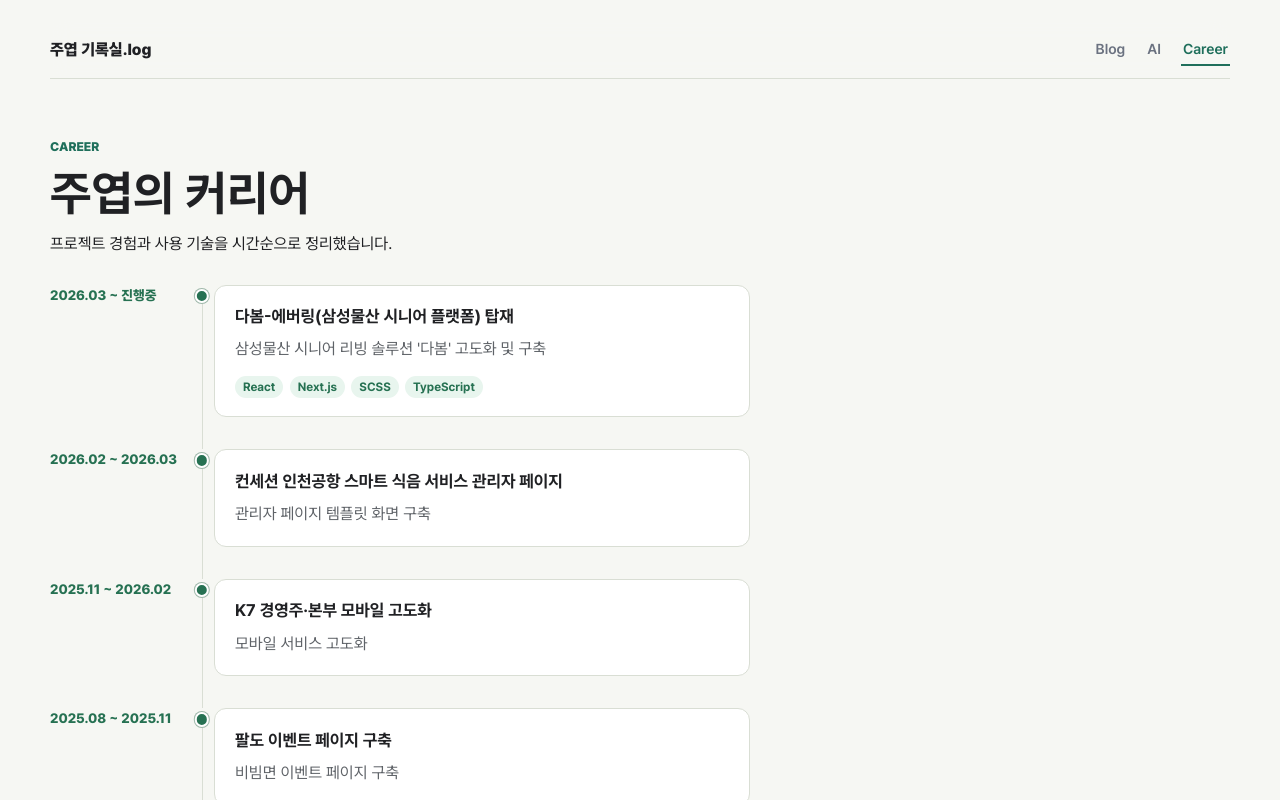
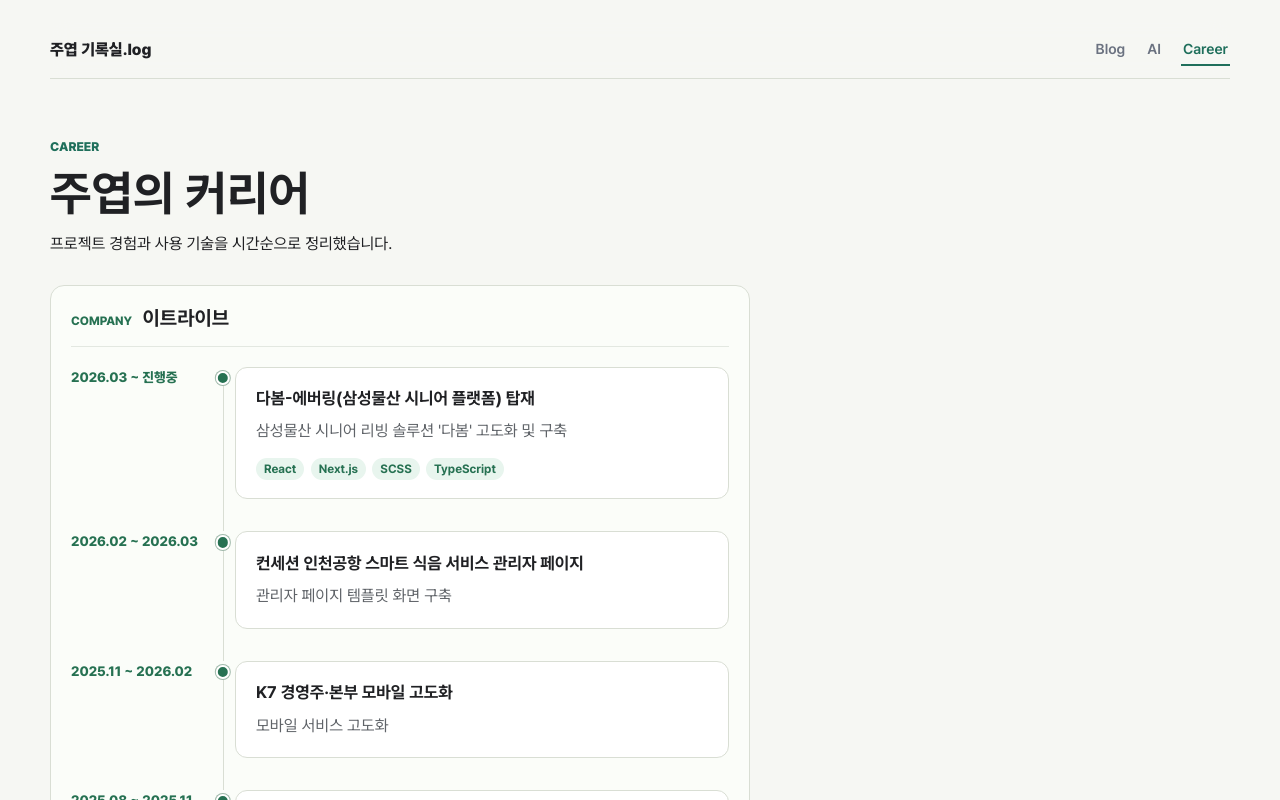
Before and after one commit to myeolgu/blog, a React (Vite) app: page / in a window 1280 px wide. Both pictures are taken after a click on the button "Career". Shown: the top 800 px of the page. Built offline with nearby package versions, Linux system fonts and the light colour scheme.

Commit message:
커리어 이트라이브 프로젝트 그룹 추가

```diff
--- a/src/App.jsx
+++ b/src/App.jsx
@@ -485,12 +485,17 @@ function CareerPage() {
       <p className="eyebrow">Career</p>
       <h2 id="career-title">주엽의 커리어</h2>
       <p className="career-intro">프로젝트 경험과 사용 기술을 시간순으로 정리했습니다.</p>
+      <section className="career-company" aria-labelledby="etribe-title">
+        <header>
+          <p>Company</p>
+          <h3 id="etribe-title">이트라이브</h3>
+        </header>
         <ol className="career-timeline">
           {careerProjects.map((project) => (
             <li className="career-entry" key={`${project.period}-${project.title}`}>
               <time>{project.period}</time>
               <div className="career-card">
-              <h3>{project.title}</h3>
+                <h4>{project.title}</h4>
                 <p>{project.summary}</p>
                 {project.responsibilities && (
                   <ul>
@@ -510,6 +515,7 @@ function CareerPage() {
             </li>
           ))}
         </ol>
+      </section>
     </section>
   );
 }
--- a/src/styles.css
+++ b/src/styles.css
@@ -672,6 +672,35 @@ p {
   margin-bottom: 2rem;
 }
 
+.career-company {
+  padding: 1.25rem;
+  border: 1px solid #d9ded4;
+  border-radius: 0.875rem;
+  background: #fbfdf9;
+}
+
+.career-company > header {
+  display: flex;
+  align-items: baseline;
+  gap: 0.65rem;
+  padding-bottom: 1rem;
+  margin-bottom: 1.25rem;
+  border-bottom: 1px solid #e3e8e1;
+}
+
+.career-company > header p {
+  margin: 0;
+  color: #267152;
+  font-size: 0.75rem;
+  font-weight: 800;
+  text-transform: uppercase;
+}
+
+.career-company > header h3 {
+  margin: 0;
+  font-size: 1.25rem;
+}
+
 .career-timeline {
   display: grid;
   gap: 1rem;
@@ -735,7 +764,7 @@ p {
   background: #ffffff;
 }
 
-.career-card h3 {
+.career-card h4 {
   margin: 0 0 0.45rem;
   font-size: 1.05rem;
   line-height: 1.45;
@@ -1321,6 +1350,10 @@ p {
     padding-left: 1.25rem;
   }
 
+  .career-company {
+    padding: 1rem;
+  }
+
   .career-entry::before {
     top: 0.4rem;
     bottom: -1rem;
```
Lines whose indentation alone changed are shown as unchanged.
